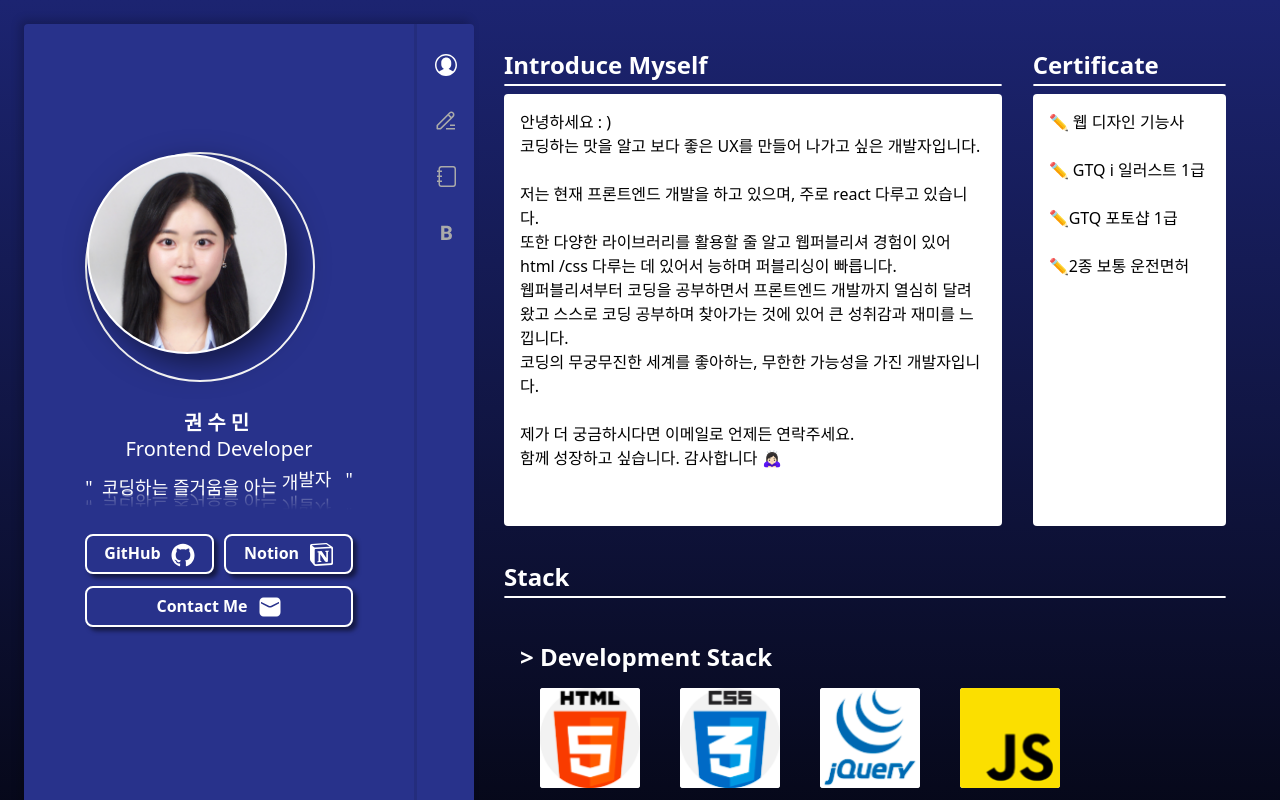
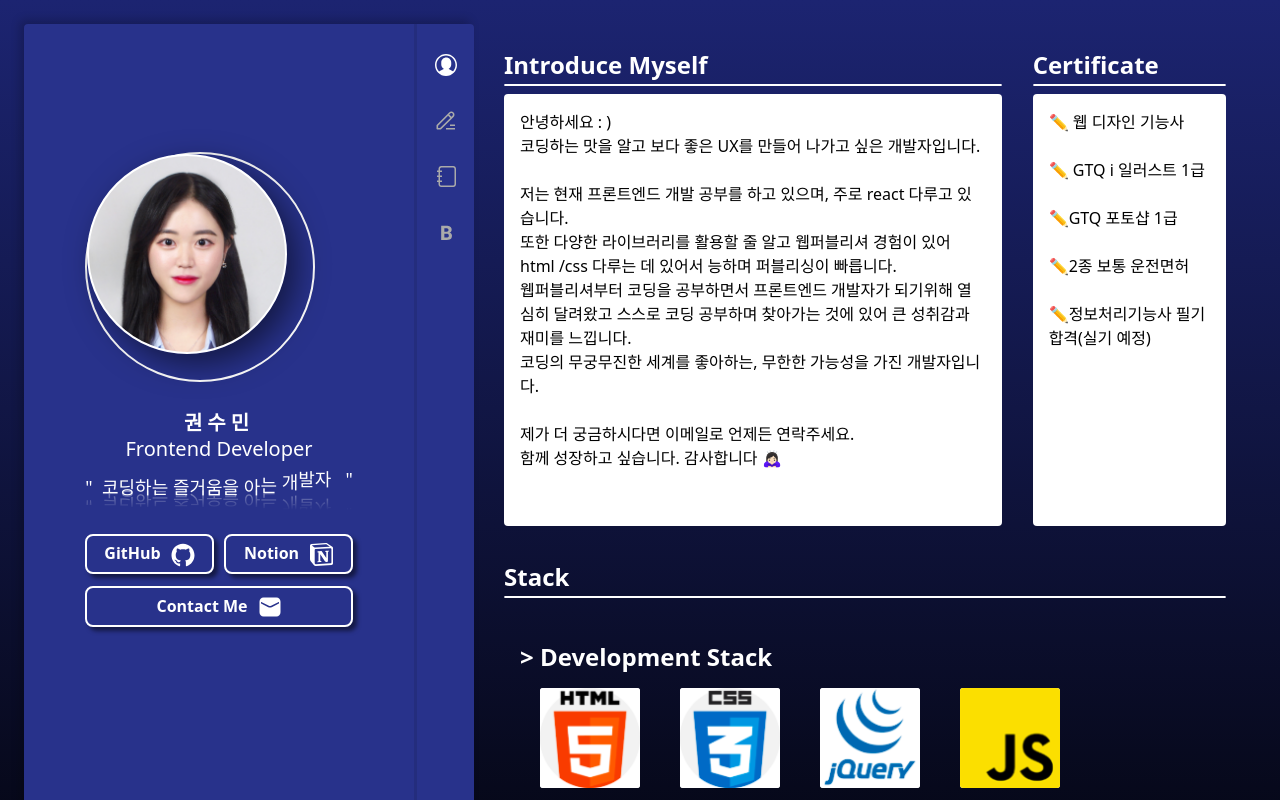
Before and after one commit to KWONSUMIN602/portfolio, a Next.js app: page /profile in a window 1280 px wide. Shown: the top 800 px of the page. Built offline with nearby package versions, Linux system fonts and the light colour scheme.

Commit message:
Fixed portfolio contents

```diff
--- a/src/common/mockdata/portfolioLists.tsx
+++ b/src/common/mockdata/portfolioLists.tsx
@@ -81,7 +81,7 @@ export const stackCollaboLists = [
 	},
 	{
 		projectName: "방구석연구소",
-		date: "2021.07 _  2021.0",
+		date: "2021.07 _  2021.08",
 		service: "유형테스트 서비스",
 		position: "퍼블리싱",
 		type: "develop",
--- a/src/common/mockdata/resumeLists.tsx
+++ b/src/common/mockdata/resumeLists.tsx
@@ -58,6 +58,7 @@ export const resumeLists = [
 					"- 메인 홈페이지(앱) UI / UX 리뉴얼 퍼블리싱",
 					"- 메인 홈페이지 개편 유지보수",
 					"- 관리자 웹 페이지 구축 및 유지보수",
+					"- SEO 적용",
 				],
 				url: "",
 				skill: [
--- a/src/common/mockdata/stacklists.tsx
+++ b/src/common/mockdata/stacklists.tsx
@@ -12,8 +12,8 @@ export const stackCollaboLists = [
 		imgsrc: "/images/profile/notion.svg",
 	},
 	{
-		name: "Dooray",
-		imgsrc: "/images/profile/dooray.svg",
+		name: "Trello",
+		imgsrc: "/images/profile/trello.svg",
 	},
 ];
 export const stackDesignLists = [
@@ -60,8 +60,8 @@ export const stackDevelopLists = [
 		imgsrc: "/images/profile/typescript.svg",
 	},
 	{
-		name: "Babel",
-		imgsrc: "/images/profile/babel.svg",
+		name: "Next",
+		imgsrc: "/images/profile/next.svg",
 	},
 	{
 		name: "Es6",
@@ -96,24 +96,16 @@ export const stackDevelopLists = [
 		imgsrc: "/images/profile/styledComponents.svg",
 	},
 	{
-		name: "Webpack",
-		imgsrc: "/images/profile/webpack.svg",
-	},
-	{
-		name: "Next",
-		imgsrc: "/images/profile/next.svg",
-	},
-	{
 		name: "Mobix",
 		imgsrc: "/images/profile/mobix.svg",
 	},
 	{
 		name: "Axios",
-		imgsrc: "/images/profile/Axios.svg",
+		imgsrc: "/images/profile/axios.svg",
 	},
 	{
 		name: "Redux",
-		imgsrc: "/images/profile/Redux.svg",
+		imgsrc: "/images/profile/redux.svg",
 	},
 	{
 		name: "Postman",
--- a/src/common/styles/globals.module.scss
+++ b/src/common/styles/globals.module.scss
@@ -2,7 +2,13 @@
 	width: 100%;
 	height: 100%;
 	overflow: scroll;
+
 	background-color: transparent;
+	-ms-overflow-style: none;
+	scrollbar-width: none;
+}
+.mainWrapper::-webkit-scrollbar {
+	display: none;
 }
 .flexWrap {
 	display: flex;
--- a/src/components/commonComponents/templates/DefaultTemplate/DefaultTemplates.module.scss
+++ b/src/components/commonComponents/templates/DefaultTemplate/DefaultTemplates.module.scss
@@ -1,7 +1,14 @@
 .templeteWrap {
 	display: flex;
 	flex-direction: row;
+	-ms-overflow-style: none;
+	scrollbar-width: none;
 }
+
+.templeteWrap::-webkit-scrollbar {
+	display: none;
+}
+
 .contents {
 	width: 100%;
 	height: 1000px;
--- a/src/components/pageComponents/profile/ProfilePresenter.tsx
+++ b/src/components/pageComponents/profile/ProfilePresenter.tsx
@@ -19,13 +19,15 @@ const ProfilePresenter = () => {
 						코딩하는 맛을 알고 보다 좋은 UX를 만들어 나가고 싶은 개발자입니다.
 						<br />
 						<br />
-						저는 현재 프론트엔드 개발을 하고 있으며, 주로 react 다루고 있습니다.
+						저는 현재 프론트엔드 개발 공부를 하고 있으며, 주로 react 다루고
+						있습니다.
 						<br />
 						또한 다양한 라이브러리를 활용할 줄 알고 웹퍼블리셔 경험이 있어 html
 						/css 다루는 데 있어서 능하며 퍼블리싱이 빠릅니다.
 						<br />
-						웹퍼블리셔부터 코딩을 공부하면서 프론트엔드 개발까지 열심히 달려왔고
-						스스로 코딩 공부하며 찾아가는 것에 있어 큰 성취감과 재미를 느낍니다.
+						웹퍼블리셔부터 코딩을 공부하면서 프론트엔드 개발자가 되기위해 열심히
+						달려왔고 스스로 코딩 공부하며 찾아가는 것에 있어 큰 성취감과 재미를
+						느낍니다.
 						<br />
 						코딩의 무궁무진한 세계를 좋아하는, 무한한 가능성을 가진
 						개발자입니다.
@@ -52,6 +54,7 @@ const ProfilePresenter = () => {
 						✏️2종 보통 운전면허
 						<br />
 						<br />
+						✏️정보처리기능사 필기 합격(실기 예정)
 					</div>
 				</div>
 			</div>
```
Also changed, not shown: public/images/profile/trello.svg (added).
